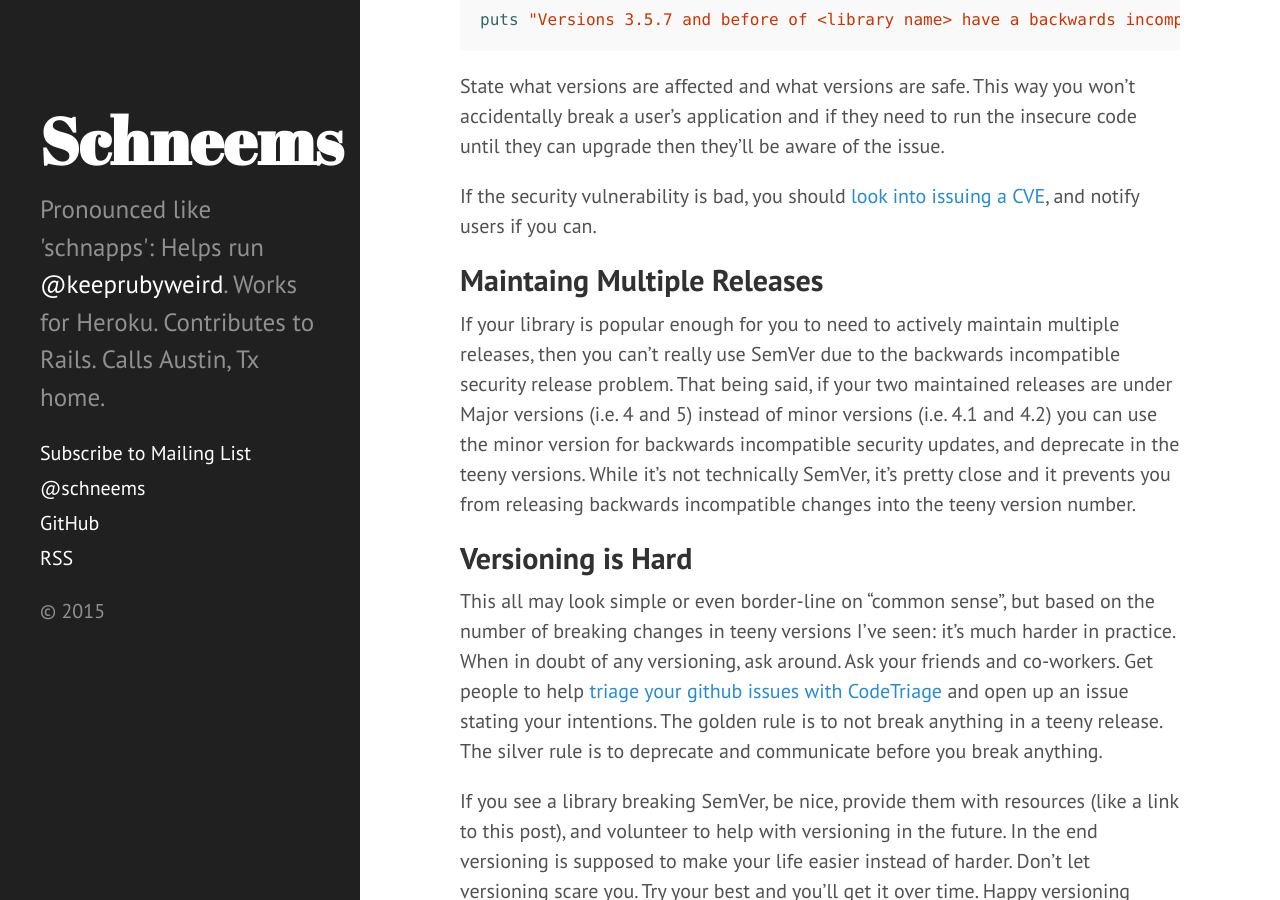
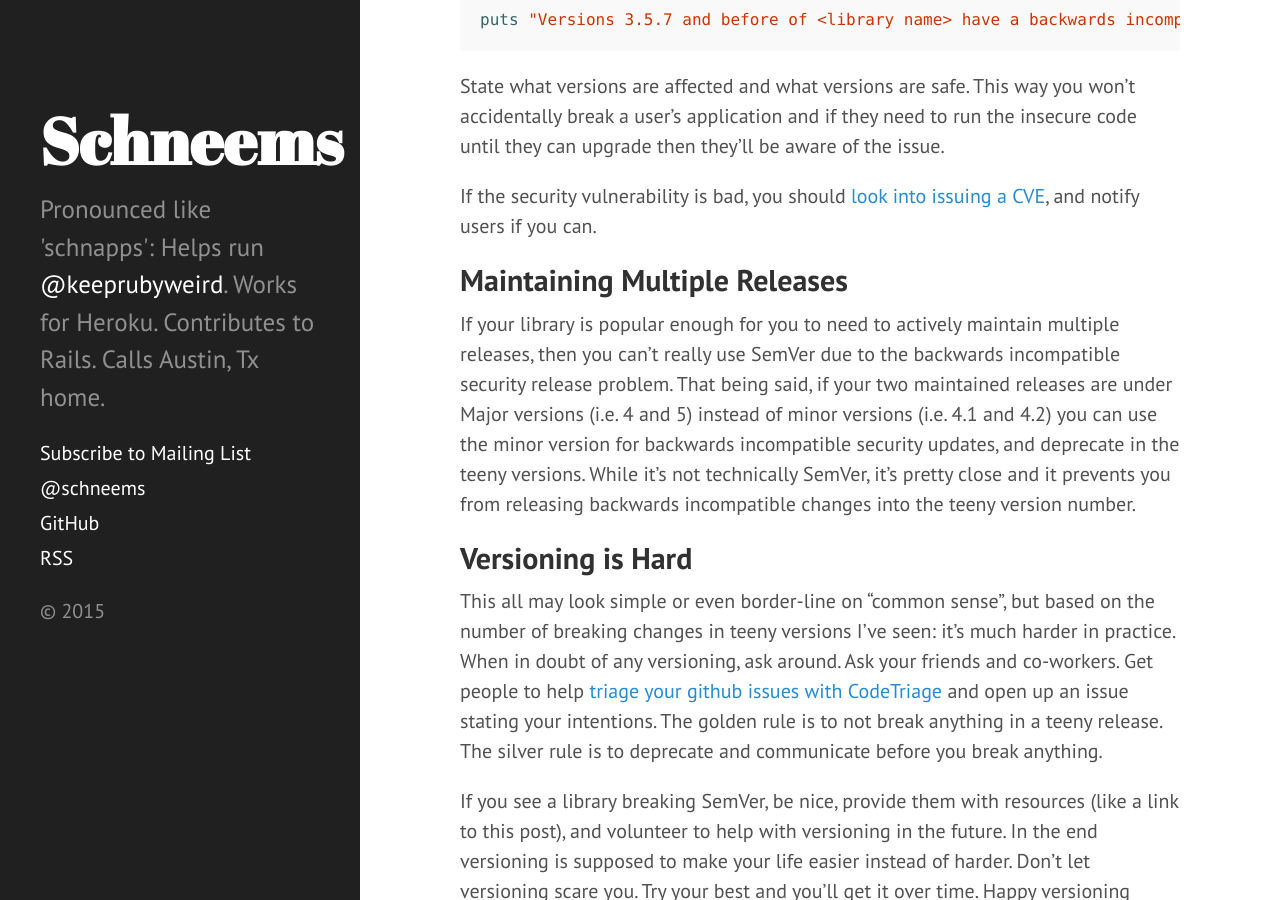
Before and after one commit to schneems/schneems, a Jekyll site: the page built from _posts/2015-11-29-what-is-semver.md, in a window 1280 px wide and 900 px high, scrolled down 4421 px. Built offline with Jekyll 4.4.1, drawn with Linux system fonts in a browser that asks for light colours; Markdown is read by kramdown in place of the engine named in the settings.

Commit message:
fix spelling

```diff
--- a/_posts/2015-11-29-what-is-semver.md
+++ b/_posts/2015-11-29-what-is-semver.md
@@ -99,7 +99,7 @@ State what versions are affected and what versions are safe. This way you won't
 
 If the security vulnerability is bad, you should [look into issuing a CVE](http://seclists.org/oss-sec/2013/q4/43), and notify users if you can.
 
-## Maintaing Multiple Releases
+## Maintaining Multiple Releases
 
 If your library is popular enough for you to need to actively maintain multiple releases, then you can't really use SemVer due to the backwards incompatible security release problem. That being said, if your two maintained releases are under Major versions (i.e. 4 and 5) instead of minor versions (i.e. 4.1 and 4.2) you can use the minor version for backwards incompatible security updates, and deprecate in the teeny versions. While it's not technically SemVer, it's pretty close and it prevents you from releasing backwards incompatible changes into the teeny version number.
 
```
